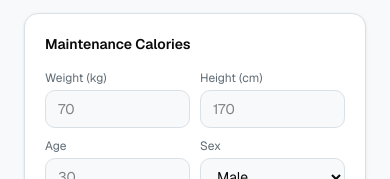
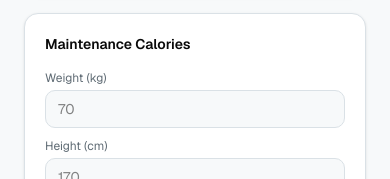
Before and after one commit to faheem-mapview/dledger, a Next.js app: page /dashboard in a window 390 px wide. Shown: the part 665-844 px from the top of the page. Built offline with nearby package versions, Linux system fonts and the light colour scheme; no server answers; the database is empty; sample sign-in values are in the browser's storage.

Commit message:
fix: single-column maintenance form on mobile

```diff
--- a/src/components/tabs/OverviewTab.tsx
+++ b/src/components/tabs/OverviewTab.tsx
@@ -108,7 +108,7 @@ export function OverviewTab({ uid, food, exercise, work, screen, tasks, settings
         {/* Maintenance calculator */}
         <div className="rounded-xl border border-border bg-card p-5 shadow-sm">
           <p className="text-sm font-semibold mb-4">Maintenance Calories</p>
-          <div className="grid grid-cols-2 gap-2.5 mb-2.5">
+          <div className="grid grid-cols-1 gap-2.5 mb-2.5 sm:grid-cols-2">
             {[
               { label: "Weight (kg)", val: pWeight, set: setPWeight, ph: "70" },
               { label: "Height (cm)", val: pHeight, set: setPHeight, ph: "170" },
```
